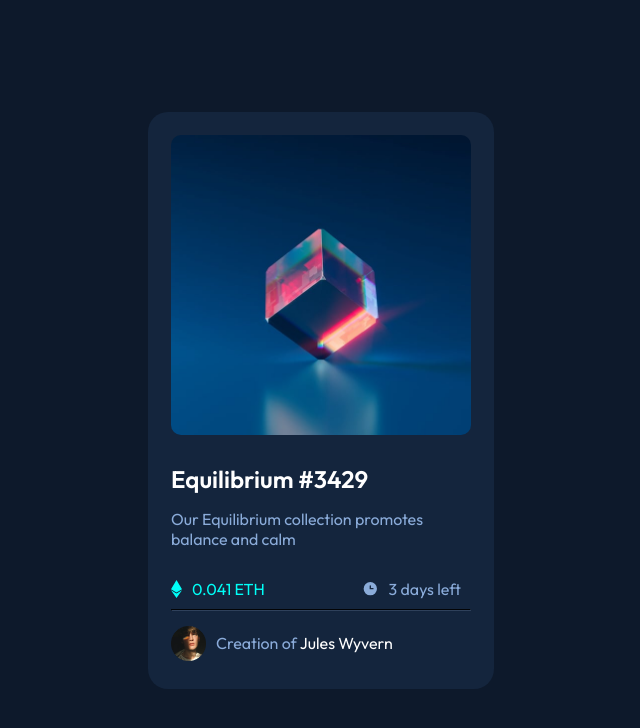
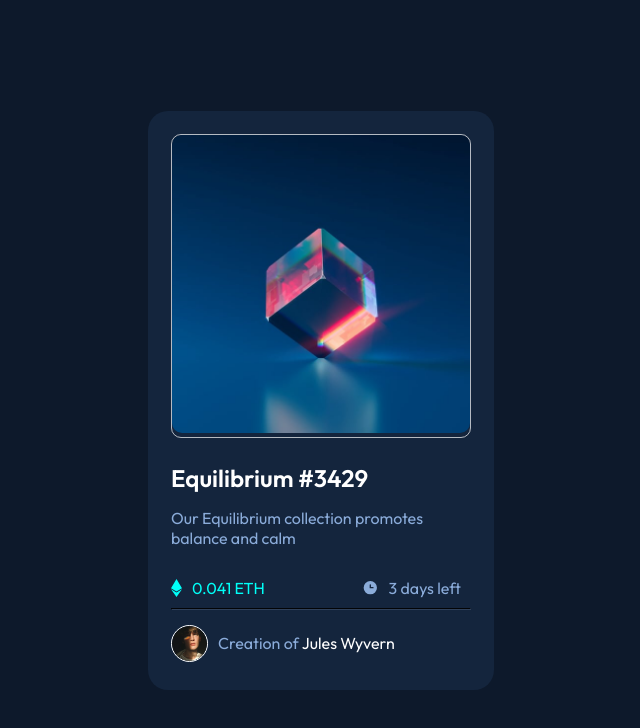
Before and after one commit to Davimrp/nft-preview-card-component, a plain HTML site: page nft-preview-card-component-main/index.html in a window 1280 px wide. In both pictures the pointer is over the element 640 px from the left and 286 px from the top of the page. Shown: the whole page, without its empty margins (319-959 px from the left). Drawn offline with Linux system fonts and the light colour scheme.

Commit message:
Update style.css

```diff
--- a/nft-preview-card-component-main/style.css
+++ b/nft-preview-card-component-main/style.css
@@ -79,10 +79,10 @@ a{
 }
 
 .author img{
-
     width: 35px;
     margin-right: 10px;
-
+    border: 1px solid white;
+    border-radius: 50px;
 }
 
 .author a{
@@ -97,3 +97,10 @@ a:hover{
 hr{
     border-color: hsl(215, 32%, 27%);
 }
+
+.img-top:hover{
+    cursor: pointer;
+    border: 1px solid rgba(255, 255, 255, 0.685);
+    border-radius: 10px;
+    transition: 1s;
+}
```
